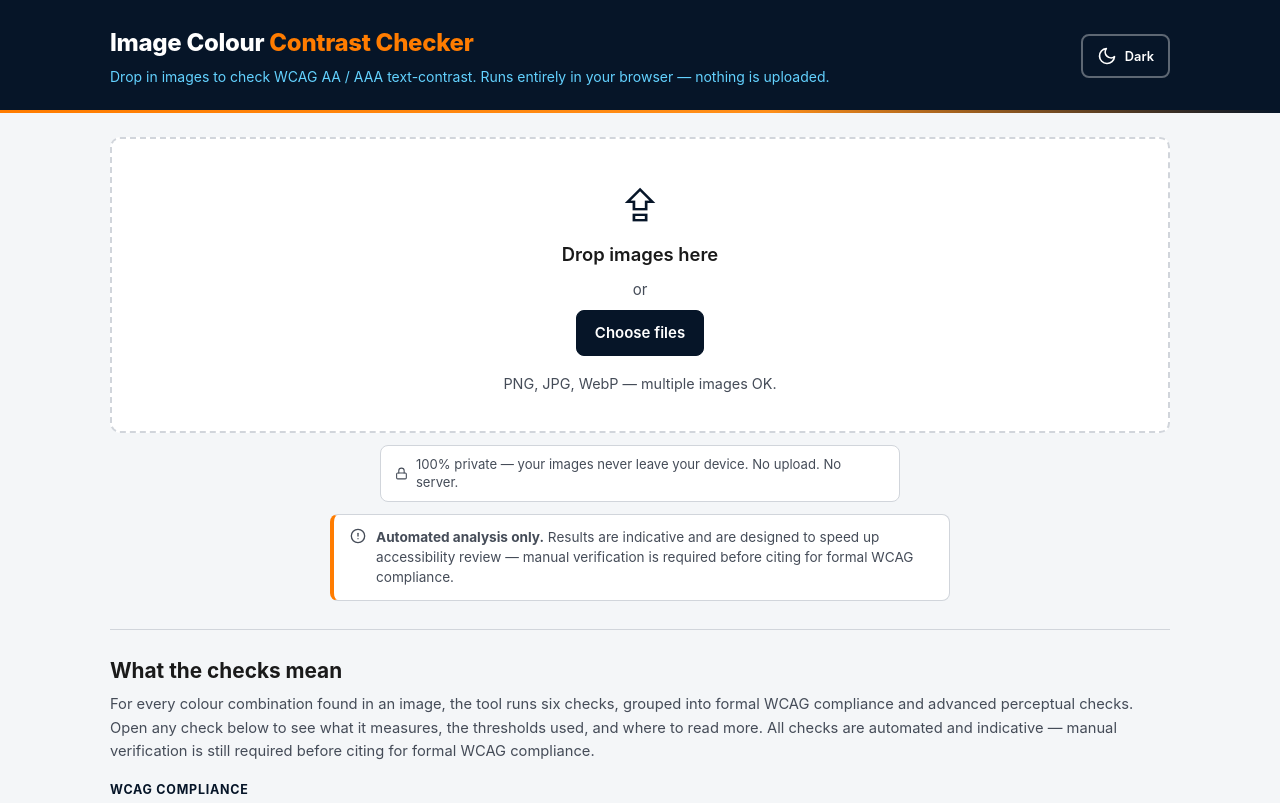
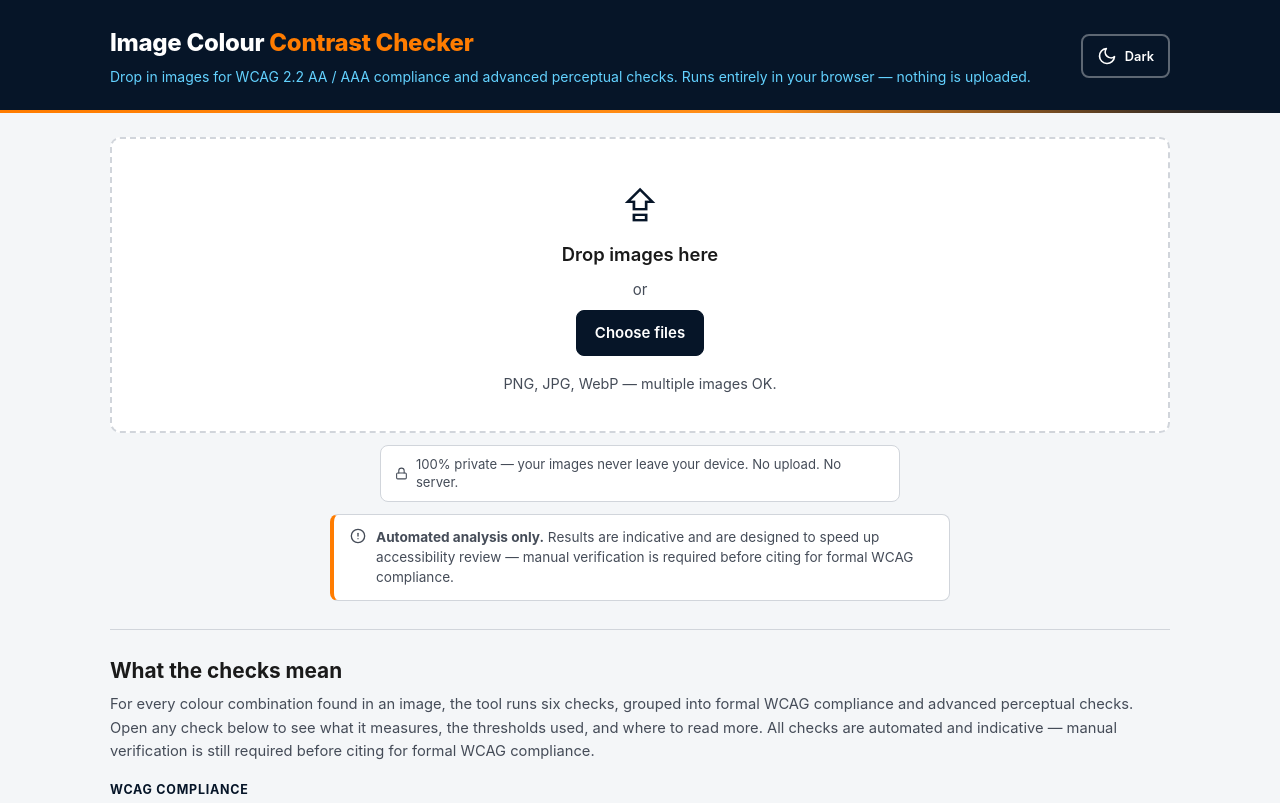
Before and after one commit to timdixon82/Image-Colour-Contrast-Checker, a website built with Vite: page index.html in a window 1280 px wide. Shown: the top 803 px of the page. Built offline with nearby package versions, Linux system fonts and the light colour scheme; files whose address does not match are found by name; what @gutenye/ocr-browser, onnxruntime-web would draw is missing.

Commit message:
feat(copy): reword tagline and meta description to name all six checks
Tagline across index.html and privacy.html: "Drop in images for WCAG 2.2
AA / AAA compliance and advanced perceptual checks. Runs entirely in your
browser — nothing is uploaded."

Meta description: "Audit WCAG 2.2 AA and AAA text-colour contrast, plus
APCA, colour-vision, vestibular, and cognitive checks. Runs in your
browser. Nothing is uploaded." (148 characters, within the 155 limit).

Changes per Tad's diff plan in tad-return-page-heading.md.

```diff
--- a/index.html
+++ b/index.html
@@ -22,7 +22,7 @@
     <meta name="viewport" content="width=device-width, initial-scale=1.0" />
     <meta name="color-scheme" content="light dark" />
     <title>Image Colour Contrast Checker — Tim Dixon</title>
-    <meta name="description" content="Drop in screenshots to audit WCAG AA and AAA text-colour contrast. Uses AI to detect text regions. Runs entirely in your browser — nothing is uploaded." />
+    <meta name="description" content="Audit WCAG 2.2 AA and AAA text-colour contrast, plus APCA, colour-vision, vestibular, and cognitive checks. Runs in your browser. Nothing is uploaded." />
     <link rel="icon" href="/favicon.svg" type="image/svg+xml" />
     <link rel="stylesheet" href="/src/styles.css" />
   </head>
@@ -35,7 +35,7 @@
       <div class="app-header-inner">
         <div class="app-header-text">
           <h1>Image Colour <span class="header-accent">Contrast Checker</span></h1>
-          <p class="tagline">Drop in images to check WCAG AA / AAA text-contrast. Runs entirely in your browser &mdash; nothing is uploaded.</p>
+          <p class="tagline">Drop in images for WCAG 2.2 AA / AAA compliance and advanced perceptual checks. Runs entirely in your browser &mdash; nothing is uploaded.</p>
         </div>
         <button type="button" id="theme-toggle" class="theme-toggle" aria-label="Switch to dark mode">
           <!-- Sun icon: visible in dark mode (click to switch to light) -->
```
Also changed, not shown: privacy.html (+1 -1 lines).
